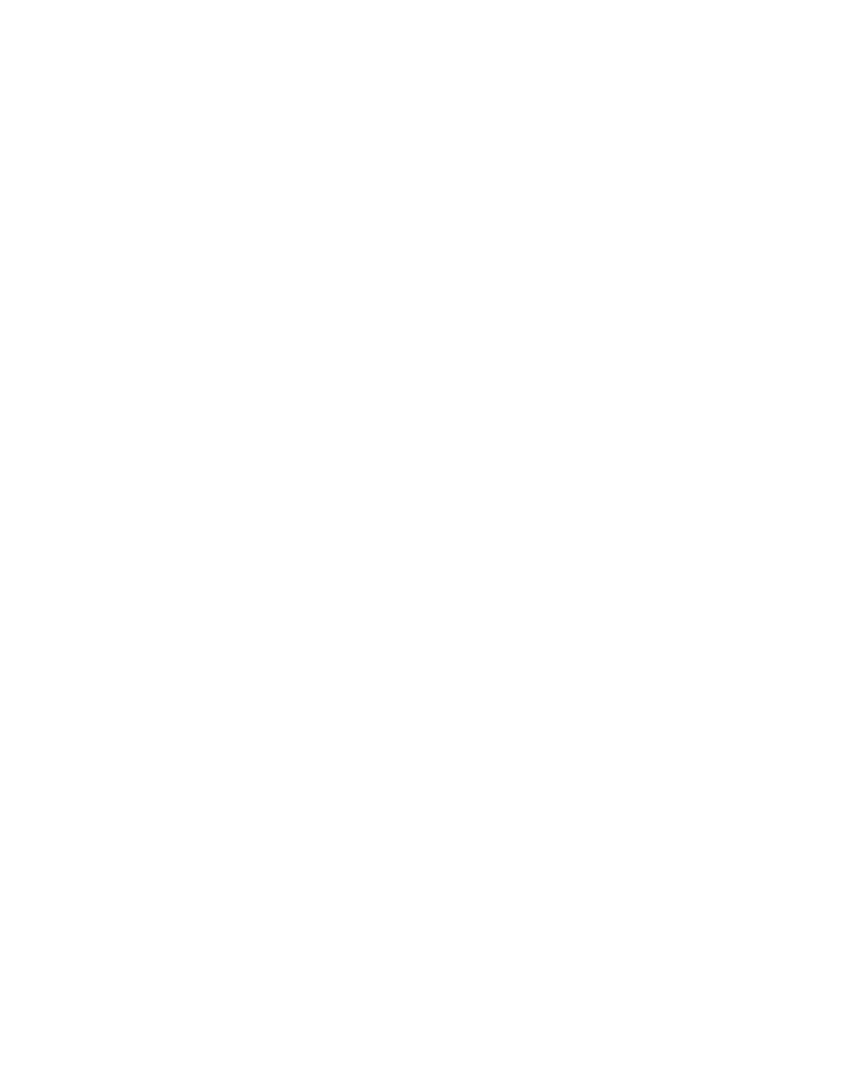
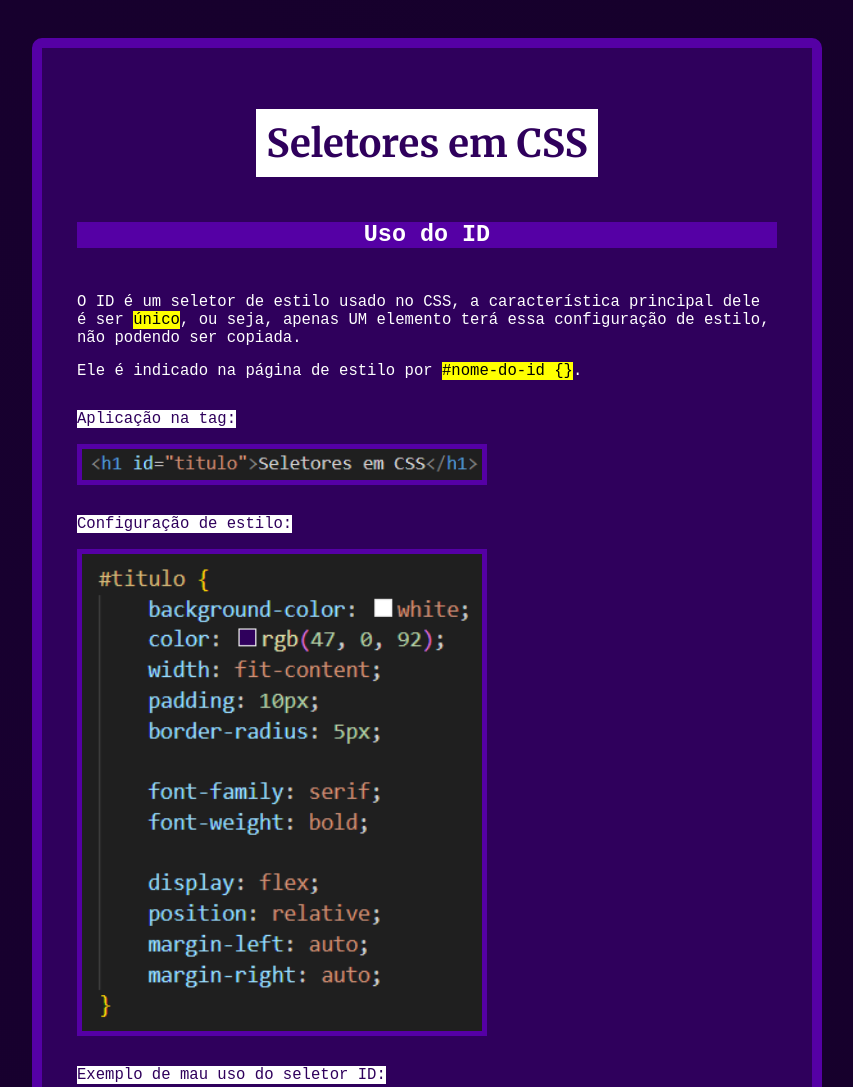
Before and after one commit to ArthurFCosmo/HTML-CSS, a plain HTML site: page 2.CSS/ex019-CSS-ID-e-Class-/ex019.html in a window 1280 px wide. Shown: the top 1087 px of the page, without its empty margins (213-1066 px from the left). Before the commit the page ends 800 px from the top, so only its background shows below. Drawn offline with Linux system fonts and the light colour scheme.

Commit message:
restauração de arquivos perdidos pelo notebook

```diff
--- a/2.CSS/ex019-CSS-ID-e-Class-/ex019.html
+++ b/2.CSS/ex019-CSS-ID-e-Class-/ex019.html
@@ -7,5 +7,55 @@
     <link rel="stylesheet" href="style.css">
 </head>
 <body>
+    <main>
+        <h1 id="titulo">Seletores em CSS</h1>
+
+        <h2>Uso do ID</h2>
+
+            <p>
+                O ID é um seletor de estilo usado no CSS, a característica principal dele é ser <mark>único</mark>, ou seja, apenas UM elemento terá essa configuração de estilo, não podendo ser copiada.
+            </p>
+
+            <p>Ele é indicado na página de estilo por <mark>#nome-do-id {}</mark>.</p>
+
+            <p class="destaque">Aplicação na tag:</p>
+
+                <img class="amostra-de-codigo" src="media/amostra-codigo-1.png" alt="amostra-codigo-1">
+
+            <p class="destaque">Configuração de estilo:</p>
+
+                <img class="amostra-de-codigo" src="media/amostra-codigo-2.png" alt="amostra-codigo-2">
+
+            <p class="destaque">Exemplo de mau uso do seletor ID:</p>
+
+                <img class="amostra-de-codigo" src="media/amostra-codigo-3.png" alt="amostra-codigo-3">
+
+            <p>Nesse exemplo o seletor ID foi usado em mais de uma tag, afim de duplicar seu estilo. Porém, essa é uma prática inadequada. Para essa função, deve-se criar um seletor <mark>class="#"</mark>.</p>
+
+        <h2>Uso do Class</h2>
+
+            <p>
+                Class também é um seletor de estilo CSS, porém é mais versátil em sua função, podendo ser <mark>usado em quantas tags você quiser</mark>.
+            </p>
+
+            <p>Ele é indicado na página de estilo por <mark>.nome-da-class {}</mark>.</p>
+
+            <p class="destaque">Aplicação na tag:</p>
+
+                <img class="amostra-de-codigo-largo" src="media/amostra-codigo-4.png" alt="amostra-codigo-4">
+
+            <p class="destaque">Configuração de estilo:</p>
+
+                <img class="amostra-de-codigo" src="media/amostra-codigo-5.png" alt="amostra-codigo-5">
+
+            <p class="destaque">Uma tag pode ter mais de uma class, combinando os estilos compatíveis:</p>
+
+                <img class="amostra-de-codigo" src="media/amostra-codigo-6.png" alt="amostra-de-codigo-6">
+
+            <p>Para adicionar uma classe extra a sua tag, basta adiciona-la entre as aspas, separando as classes por <mark>espaços</mark> (Não se usam vírgulas).</p>
+
+
+
+    </main>
 </body>
 </html>
--- a/2.CSS/ex019-CSS-ID-e-Class-/style.css
+++ b/2.CSS/ex019-CSS-ID-e-Class-/style.css
@@ -1 +1,71 @@
 @charset "UTF-8";
+
+@import url('https://fonts.googleapis.com/css2?family=Merriweather:ital,wght@0,300;0,400;0,700;0,900;1,300;1,400;1,700;1,900&display=swap');
+
+body {
+    background-image: linear-gradient(45deg, rgb(24, 0, 48), rgb(22, 0, 43));
+    background-attachment: fixed;
+    font-family: monospace;
+    font-size: 1.2em;
+}
+
+main {
+    background-color: rgb(47, 0, 92);
+    width: 700px;
+    padding: 35px;
+    border-radius: 10px;
+
+    position: relative;
+    margin-left: auto;
+    margin-right: auto;
+    margin-top: 3%;
+    margin-bottom: 3%;
+
+    color: white;
+
+    border: 10px solid rgb(85, 0, 165)
+}
+
+#titulo {
+    background-color: white;
+    color: rgb(47, 0, 92);
+    width: fit-content;
+    padding: 10px;
+
+
+    font-family: Merriweather, serif;
+    font-weight: bold;
+
+    display: flex;
+    position: relative;
+    margin-left: auto;
+    margin-right: auto;
+}
+
+h2 {
+    display: block;
+    text-align: center;
+    color: white;
+    background-color: rgb(85, 0, 165);
+    margin-top: 45px;
+    margin-bottom: 45px;
+}
+
+.destaque {
+    margin-top: 30px;
+    background-color: white;
+    width: fit-content;
+    color: rgb(47, 0, 92);
+}
+
+.amostra-de-codigo {
+    display: block;
+    width: 400px;
+    border: 5px solid rgb(85, 0, 165)
+}
+
+.amostra-de-codigo-largo {
+    display: block;
+    width: 650px;
+    border: 4px solid rgb(85, 0, 165)
+}
--- a/2.CSS/ex020-CSS-Seletores-/style.css
+++ b/2.CSS/ex020-CSS-Seletores-/style.css
@@ -20,6 +20,11 @@ main {
     color: white;
 }
 
+mark {
+    background-color: #efdfff;
+    color: black;
+}
+
 h1 {
     font-family: serif;
     font-size: 2em;
@@ -29,9 +34,16 @@ h1 {
 }
 
 h2 {
-    font-family: serif;
+    font-family: Impact, Haettenschweiler, 'Arial Narrow Bold', sans-serif;
     font-size: 1.7em;
-    text-decoration: underline;
+    font-weight: lighter;
+    text-decoration: none;
+
+    background-color: white;
+    color: #1f1f1f;
+
+    width: fit-content;
+    padding: 7px;
 }
 
 .texto-com-fundo {
```
Also changed, not shown: 2.CSS/ex020-CSS-Seletores-/seletores.html (+17 -0 lines), 2.CSS/ex019-CSS-ID-e-Class-/media/amostra-codigo-1.png (added), 2.CSS/ex019-CSS-ID-e-Class-/media/amostra-codigo-2.png (added), 2.CSS/ex019-CSS-ID-e-Class-/media/amostra-codigo-3.png (added), 2.CSS/ex019-CSS-ID-e-Class-/media/amostra-codigo-4.png (added), 2.CSS/ex019-CSS-ID-e-Class-/media/amostra-codigo-5.png (added), 2.CSS/ex019-CSS-ID-e-Class-/media/amostra-codigo-6.png (added), 2.CSS/ex020-CSS-Seletores-/media/amostra-codigo-7.png (added), 1 other file.
